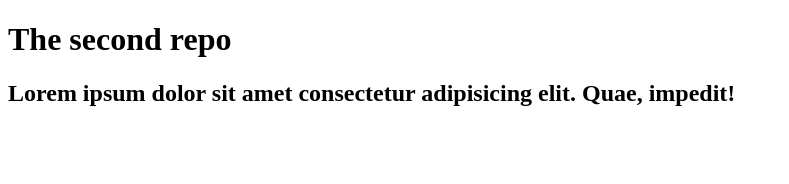
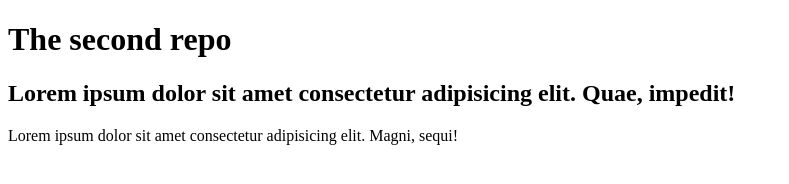
Before and after one commit to antora00/My-second-repo, a plain HTML site: page index.html in a window 1280 px wide. Shown: the whole page, without its empty margins (0-789 px from the left). Drawn offline with Linux system fonts and the light colour scheme.

Commit message:
second commit

```diff
--- a/index.html
+++ b/index.html
@@ -9,5 +9,6 @@
 <body>
   <h1>The second repo</h1>
   <h2>Lorem ipsum dolor sit amet consectetur adipisicing elit. Quae, impedit!</h2>
+<p>Lorem ipsum dolor sit amet consectetur adipisicing elit. Magni, sequi!</p>
 </body>
 </html>
```
